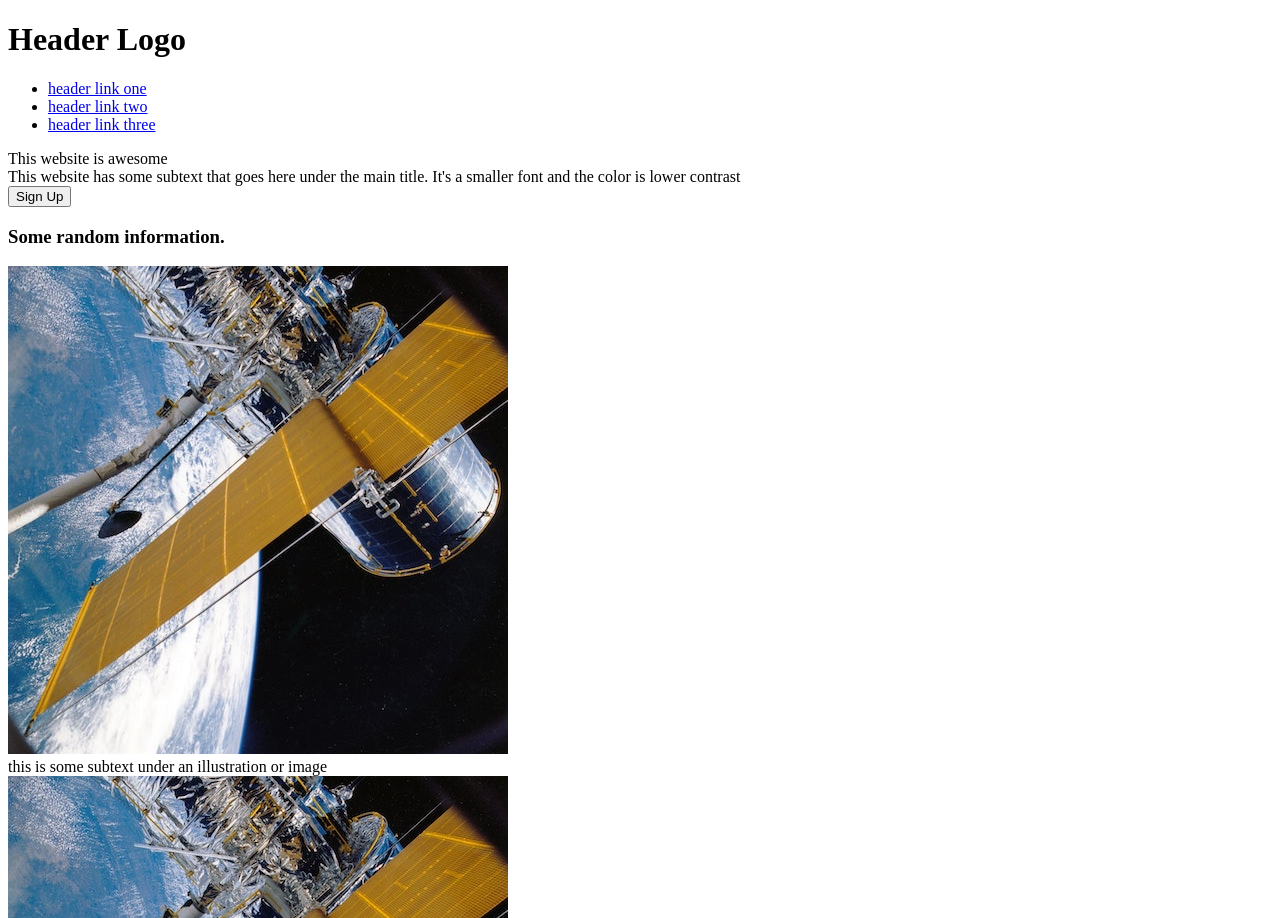
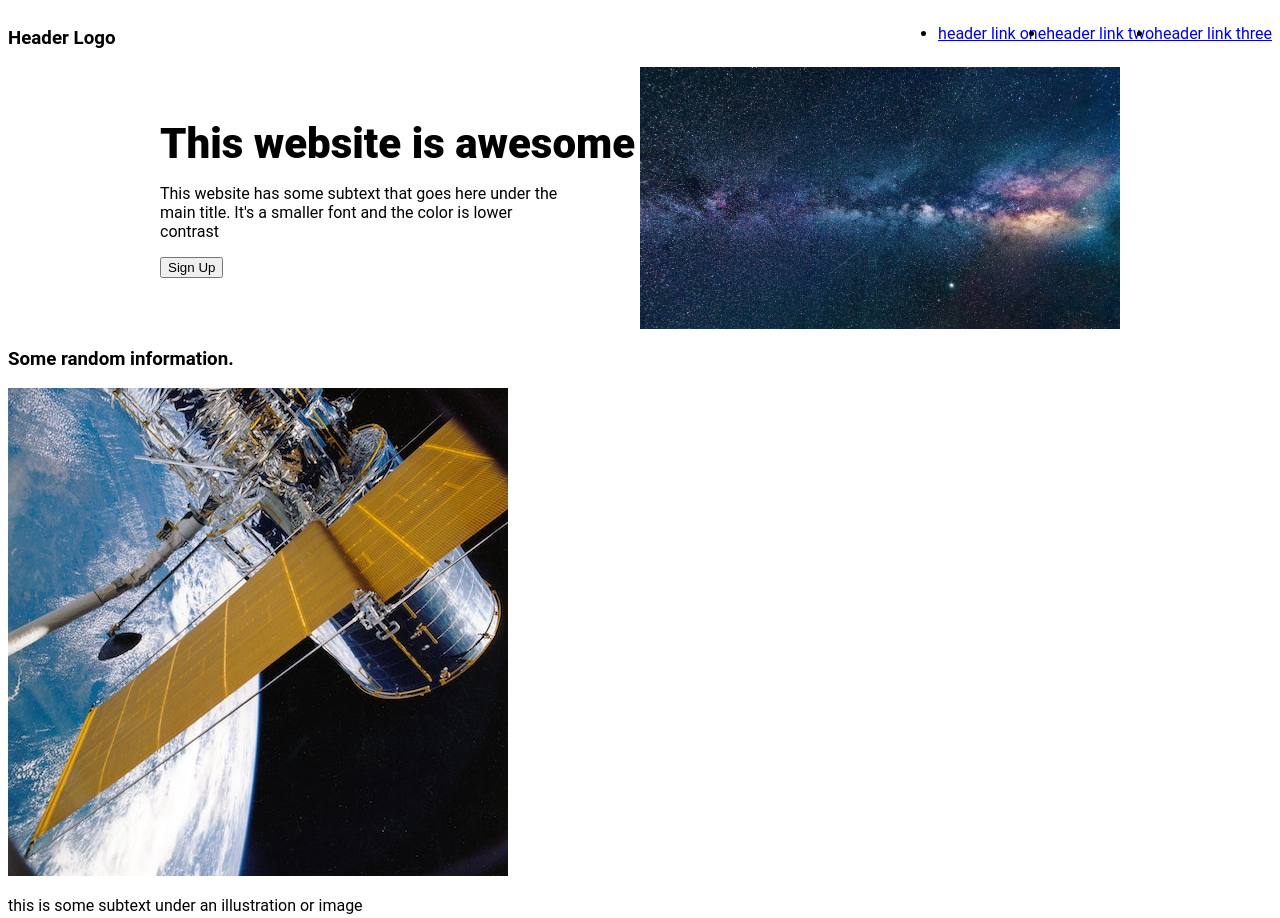
Before and after one commit to rpollard00/css-foundations, a plain HTML site: page index.html in a window 1280 px wide. Shown: the top 918 px of the page. Drawn offline with Linux system fonts and the light colour scheme.

Commit message:
Some CSS

```diff
--- a/index.html
+++ b/index.html
@@ -2,36 +2,46 @@
 <html lang="en">
     <head>
        <meta charset="utf-8">
+       <title>Awesome Website</title>
+       <link rel="stylesheet" href="./styles/style.css">
     </head>
     <body>
         <div class="header">
-            <h1>Header Logo</h1>
-            <ul>
+            <div id="logo"><h3>Header Logo</h3></div>
+            <ul id="header-links">
                 <li><a href="#">header link one</a></li>
                 <li><a href="#">header link two</a></li>
                 <li><a href="#">header link three</a></li>
             </ul>
-            <div>This website is awesome</div>
-            <div>This website has some subtext that goes here under the main title. It's a smaller font and the color is lower contrast</div>
+        </div>
+        <div class="banner">
+            <div id="title-card">
+                <div id="title-card-title">This website is awesome</div>
+                <div id="title-card-content"><p>This website has some subtext that goes here under the main title. It's a smaller font and the color is lower contrast</p></div>
                 <button>Sign Up</button>
             </div>
+            <div id="banner-img"><img src="./img/space_header.jpg" alt="Cool space image"></div>
+        </div>
+
         <div class="content">
-            <h3>Some random information.</h3>
+            <h3 id="content-header">Some random information.</h3>
+            <div class="info-block">
                 <div class="info">
                     <img src="img/space_holder.jpg">
-                <div>this is some subtext under an illustration or image</div>
+                    <div><p>this is some subtext under an illustration or image</p></div>
                 </div>
                 <div class="info">
                     <img src="img/space_holder.jpg">
-                <div>this is some subtext under an illustration or image</div>
+                    <div><p>this is some subtext under an illustration or image</p></div>
                 </div>
                 <div class="info">
                     <img src="img/space_holder.jpg">
-                <div>this is some subtext under an illustration or image</div>
+                    <div><p>this is some subtext under an illustration or image</p></div>
                 </div>
                 <div class="info">
                     <img src="img/space_holder.jpg">
-                <div>this is some subtext under an illustration or image</div>
+                    <div><p>this is some subtext under an illustration or image</p></div>
+                </div>
             </div>
         </div>
         <div class="testimonial">
@@ -40,13 +50,14 @@
                up space, or maybe people will actually read it. Who knows? All I know is that it looks nice.
             </p>
             <p id="attribution">-Thor, God of Thunder</p>
-
         </div>
         <div class="call-to-action">
+            <div class="action-card">
                 <h3>Call to action! It's time!</h3>
                 <p>Sign up for our product by clicking that button right over there!</p>
                 <button class="signup">Sign up</button>
             </div>
+        </div>
         <div class="footer">Not Copyright © Not the Odin Project</div>
     </body>
 </html>
--- a/styles/style.css
+++ b/styles/style.css
@@ -0,0 +1,54 @@
+body {
+    display: flex;
+    flex-direction: column;
+    font-family: "Roboto", sans-serif;
+}
+
+.header {
+    display: flex;
+    flex-direction: row;
+    justify-content: space-between;
+}
+
+ul#header-links {
+    display: flex;
+}
+
+.banner {
+    display: flex;
+    justify-content: center;
+    align-items: center;
+}
+
+/* #title-card { */
+    /* flex: 1 1 0; */
+    /* display: flex; */
+    /* flex-direction: column; */
+    /* justify-content: flex-start;
+} */
+#title-card {
+    flex: 1;
+    max-width: 480px;
+}
+
+
+#title-card-title {
+    font-size: 42px;
+    font-weight: 900;
+}
+
+#title-card-content {
+    max-width: 400px;
+}
+
+#banner-img {
+    display: flex;
+    flex: 1;
+    justify-content: flex-start;
+    max-width: 480px;
+}
+
+#banner-img img {
+    max-width: 480px;
+    height: auto;
+}
```
Also changed, not shown: img/space_header.jpg (added). Lines whose indentation alone changed are shown as unchanged.
